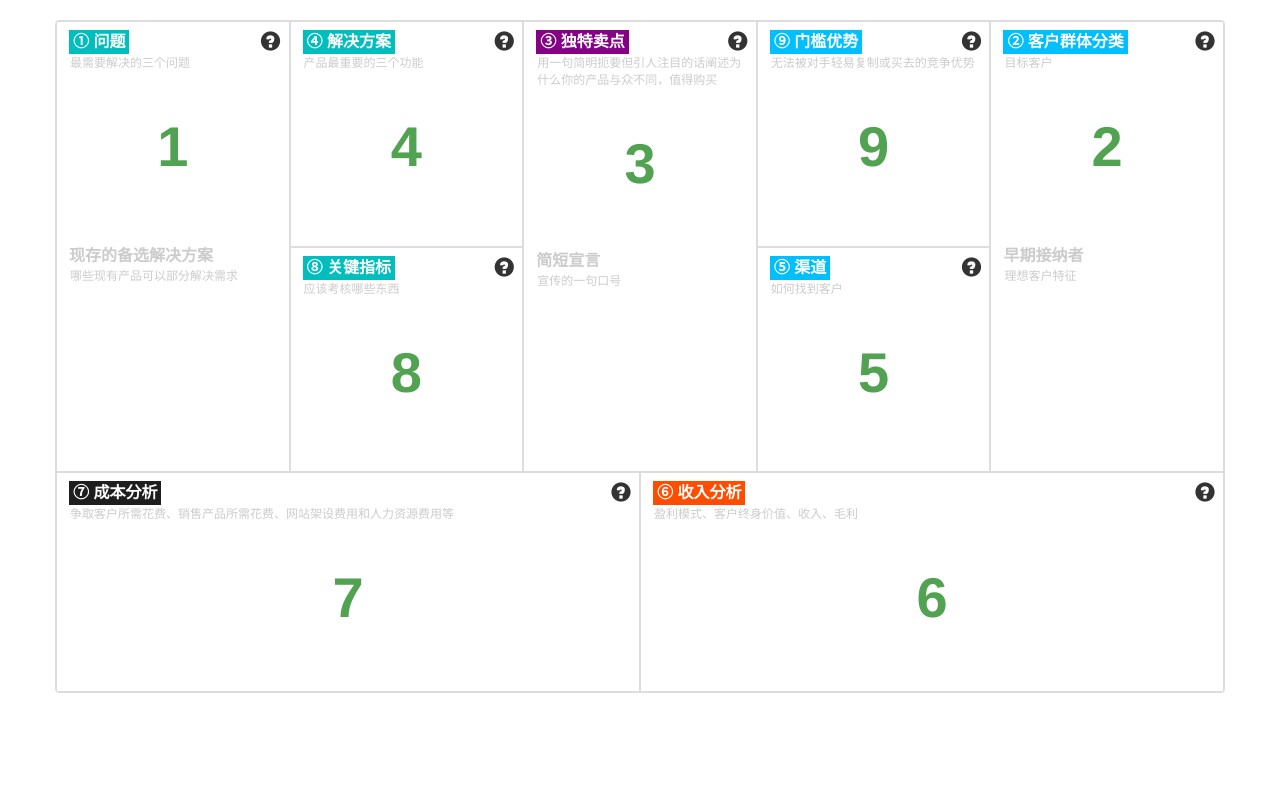
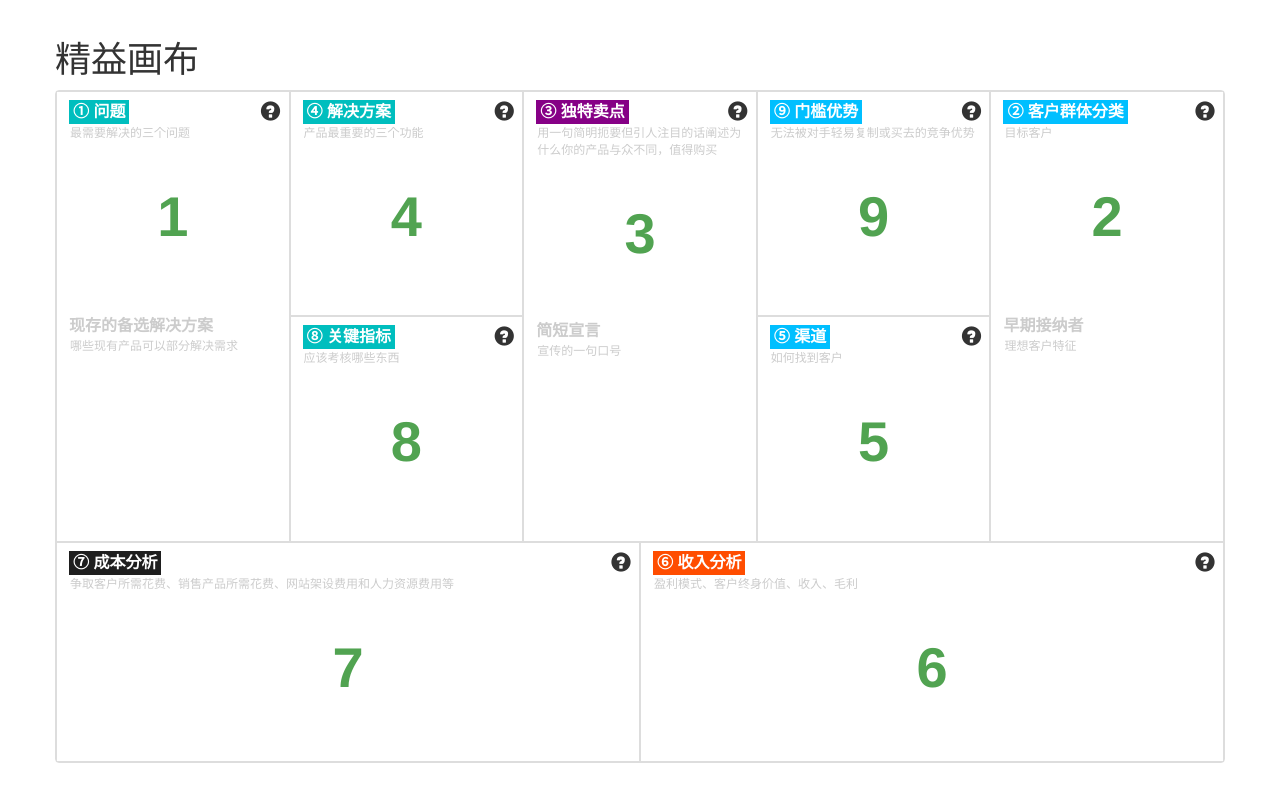
Before and after one commit to DuJust/lean-canvas, a website: page index.html in a window 1280 px wide. Drawn offline with Linux system fonts and the light colour scheme.

Commit message:
refactor.

```diff
--- a/index.html
+++ b/index.html
@@ -11,6 +11,9 @@
 <body>
 <div class="container">
   <div class="row">
+    <div class="title-section">
+      <h1 class="main-title">精益画布</h1>
+    </div>
     <table class="table table-bordered lean-canvas-table">
       <tbody>
       <tr>
```
